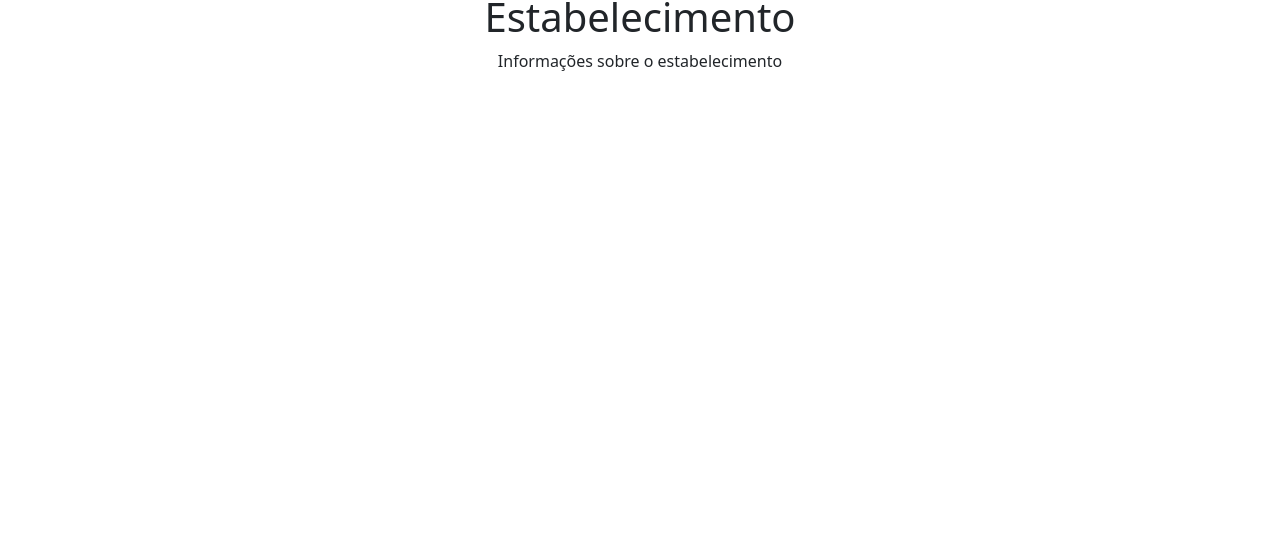
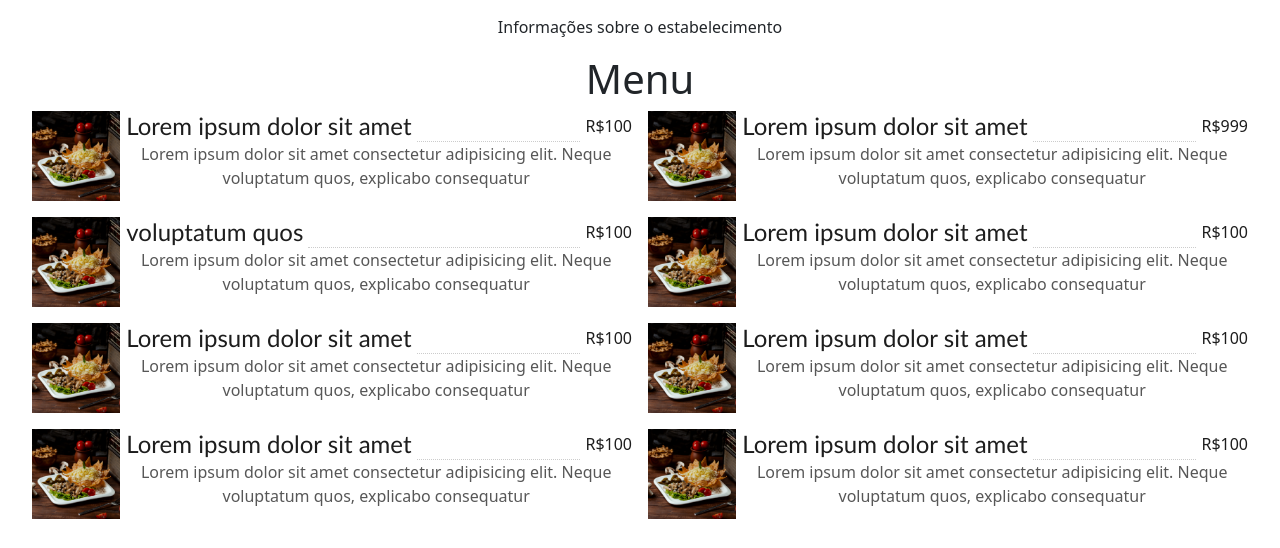
Before and after one commit to FreitassPedro/Gramout-v1, a React (Vite) app in the folder frontend/: page /1 in a window 1280 px wide. Shown: the part 684-1232 px from the top of the page. Before the commit the page ends 805 px from the top, so only its background shows below. Built offline with nearby package versions, Linux system fonts and the light colour scheme.

Commit message:
:sparkles: feat Frontend: Menu Options

```diff
--- a/frontend/src/pages/Estabelecimento/index.tsx
+++ b/frontend/src/pages/Estabelecimento/index.tsx
@@ -1,4 +1,5 @@
 import Fotografias from "./fotografias";
+import Menu from "./menu";
 import Sobre from "./sobre";
 import "./styles.css";
 const Estabelecimento = () => {
@@ -8,6 +9,7 @@ const Estabelecimento = () => {
 
       <Fotografias />
       <Sobre />
+      <Menu />
     </>
   );
 };
--- /dev/null
+++ b/frontend/src/pages/Estabelecimento/menu.tsx
@@ -0,0 +1,175 @@
+import React from "react";
+import "./styles.css";
+const Menu: React.FC = () => {
+  return (
+    <div>
+      <h1>Menu</h1>
+      <section id="menu">
+        <div className="row g-3">
+        <div className="col-6">
+            <div className="d-flex">
+              <img
+                src="src/assets/photosExample/food-1.jpg"
+                className="img-fluid img-menu"
+                alt=""
+              />
+              <div className="menu-info">
+                <div className="menu-title">
+                  <h2>Lorem ipsum dolor sit amet</h2>
+                  <span className="dotted-line"></span>
+                  <h3>R$100</h3>
+                </div>
+                <span>
+                  Lorem ipsum dolor sit amet consectetur adipisicing elit. Neque
+                  voluptatum quos, explicabo consequatur
+                </span>
+              </div>
+            </div>
+          </div>
+          <div className="col-6">
+            <div className="d-flex">
+              <img
+                src="src/assets/photosExample/food-1.jpg"
+                className="img-fluid img-menu"
+                alt=""
+              />
+              <div className="menu-info">
+                <div className="menu-title">
+                  <h2>Lorem ipsum dolor sit amet </h2>
+                  <span className="dotted-line"></span>
+                  <h3>R$999</h3>
+                </div>
+                <span>
+                  Lorem ipsum dolor sit amet consectetur adipisicing elit. Neque
+                  voluptatum quos, explicabo consequatur
+                </span>
+              </div>
+            </div>
+          </div>
+          <div className="col-6">
+            <div className="d-flex">
+              <img
+                src="src/assets/photosExample/food-1.jpg"
+                className="img-fluid img-menu"
+                alt=""
+              />
+              <div className="menu-info">
+                <div className="menu-title">
+                  <h2>voluptatum quos</h2>
+                  <span className="dotted-line"></span>
+                  <h3>R$100</h3>
+                </div>
+                <span>
+                  Lorem ipsum dolor sit amet consectetur adipisicing elit. Neque
+                  voluptatum quos, explicabo consequatur
+                </span>
+              </div>
+            </div>
+          </div>
+          <div className="col-6">
+            <div className="d-flex">
+              <img
+                src="src/assets/photosExample/food-1.jpg"
+                className="img-fluid img-menu"
+                alt=""
+              />
+              <div className="menu-info">
+                <div className="menu-title">
+                  <h2>Lorem ipsum dolor sit amet</h2>
+                  <span className="dotted-line"></span>
+                  <h3>R$100</h3>
+                </div>
+                <span>
+                  Lorem ipsum dolor sit amet consectetur adipisicing elit. Neque
+                  voluptatum quos, explicabo consequatur
+                </span>
+              </div>
+            </div>
+          </div>
+          <div className="col-6">
+            <div className="d-flex">
+              <img
+                src="src/assets/photosExample/food-1.jpg"
+                className="img-fluid img-menu"
+                alt=""
+              />
+              <div className="menu-info">
+                <div className="menu-title">
+                  <h2>Lorem ipsum dolor sit amet</h2>
+                  <span className="dotted-line"></span>
+                  <h3>R$100</h3>
+                </div>
+                <span>
+                  Lorem ipsum dolor sit amet consectetur adipisicing elit. Neque
+                  voluptatum quos, explicabo consequatur
+                </span>
+              </div>
+            </div>
+          </div>
+          <div className="col-6">
+            <div className="d-flex">
+              <img
+                src="src/assets/photosExample/food-1.jpg"
+                className="img-fluid img-menu"
+                alt=""
+              />
+              <div className="menu-info">
+                <div className="menu-title">
+                  <h2>Lorem ipsum dolor sit amet</h2>
+                  <span className="dotted-line"></span>
+                  <h3>R$100</h3>
+                </div>
+                <span>
+                  Lorem ipsum dolor sit amet consectetur adipisicing elit. Neque
+                  voluptatum quos, explicabo consequatur
+                </span>
+              </div>
+            </div>
+          </div>
+          <div className="col-6">
+            <div className="d-flex">
+              <img
+                src="src/assets/photosExample/food-1.jpg"
+                className="img-fluid img-menu"
+                alt=""
+              />
+              <div className="menu-info">
+                <div className="menu-title">
+                  <h2>Lorem ipsum dolor sit amet</h2>
+                  <span className="dotted-line"></span>
+                  <h3>R$100</h3>
+                </div>
+                <span>
+                  Lorem ipsum dolor sit amet consectetur adipisicing elit. Neque
+                  voluptatum quos, explicabo consequatur
+                </span>
+              </div>
+            </div>
+          </div>
+          <div className="col-6">
+            <div className="d-flex">
+              <img
+                src="src/assets/photosExample/food-1.jpg"
+                className="img-fluid img-menu"
+                alt=""
+              />
+              <div className="menu-info">
+                <div className="menu-title">
+                  <h2>Lorem ipsum dolor sit amet</h2>
+                  <span className="dotted-line"></span>
+                  <h3>R$100</h3>
+                </div>
+                <span>
+                  Lorem ipsum dolor sit amet consectetur adipisicing elit. Neque
+                  voluptatum quos, explicabo consequatur
+                </span>
+              </div>
+            </div>
+          </div>
+        </div>
+      </section>
+    </div>
+  );
+};
+
+export default Menu;
--- a/frontend/src/pages/Estabelecimento/styles.css
+++ b/frontend/src/pages/Estabelecimento/styles.css
@@ -5,16 +5,14 @@ body {
 }
 
 .galeria-container {
-    display: flex;
-    width: 100%;
+  display: flex;
+  width: 100%;
 }
 
 .img-big {
-  width: 50%;
+  width: 60%;
   display: flex;
   justify-content: center;
-
-
 }
 
 .container-fluid {
@@ -44,8 +42,8 @@ body {
     display: flex;
     justify-content: center;
     img:hover {
-        cursor: pointer;
-        transform: scale(1.3);
+      cursor: pointer;
+      transform: scale(1.3);
     }
   }
 
@@ -55,3 +53,50 @@ body {
     object-fit: cover;
   }
 }
+
+.img-menu {
+  max-width: 90px;
+  max-height: 90px;
+}
+
+.hr-menu {
+  margin: 0;
+  border-top: 1px dashed red;
+}
+
+.menu-title {
+  align-items: center;
+  justify-content: space-between;
+  display: flex;
+  position: relative;
+  width: 100%;
+
+  h2, h3 {
+    margin: 0;
+  }
+
+  h2 {
+    padding: 0 0 0 6px;
+    font-size: 1.5rem;
+    color: #1d1d1d;
+    font-family: 'Trebuchet MS', 'Lucida Sans Unicode', 'Lucida Grande', 'Lucida Sans', Arial, sans-serif;
+  }
+
+  h3 {
+    color: #1d1d1d;
+    font-size: 1rem;
+  }
+  .dotted-line {
+    flex-grow: 1; /* Permite que a linha ocupe o espaço disponível */
+    border-bottom: 1px dotted #ccc; /* Cria a linha pontilhada */
+    margin: 0 5px; /* Adiciona margens laterais para espaçamento */
+    margin-bottom: 0px;
+    margin-top: 30px;
+  }
+}
+
+.menu-info span {
+  font-size: 1rem;
+  margin-top: 10px;
+  color: #575757;
+}
```
Also changed, not shown: frontend/src/assets/photosExample/food-1.jpg (added).
